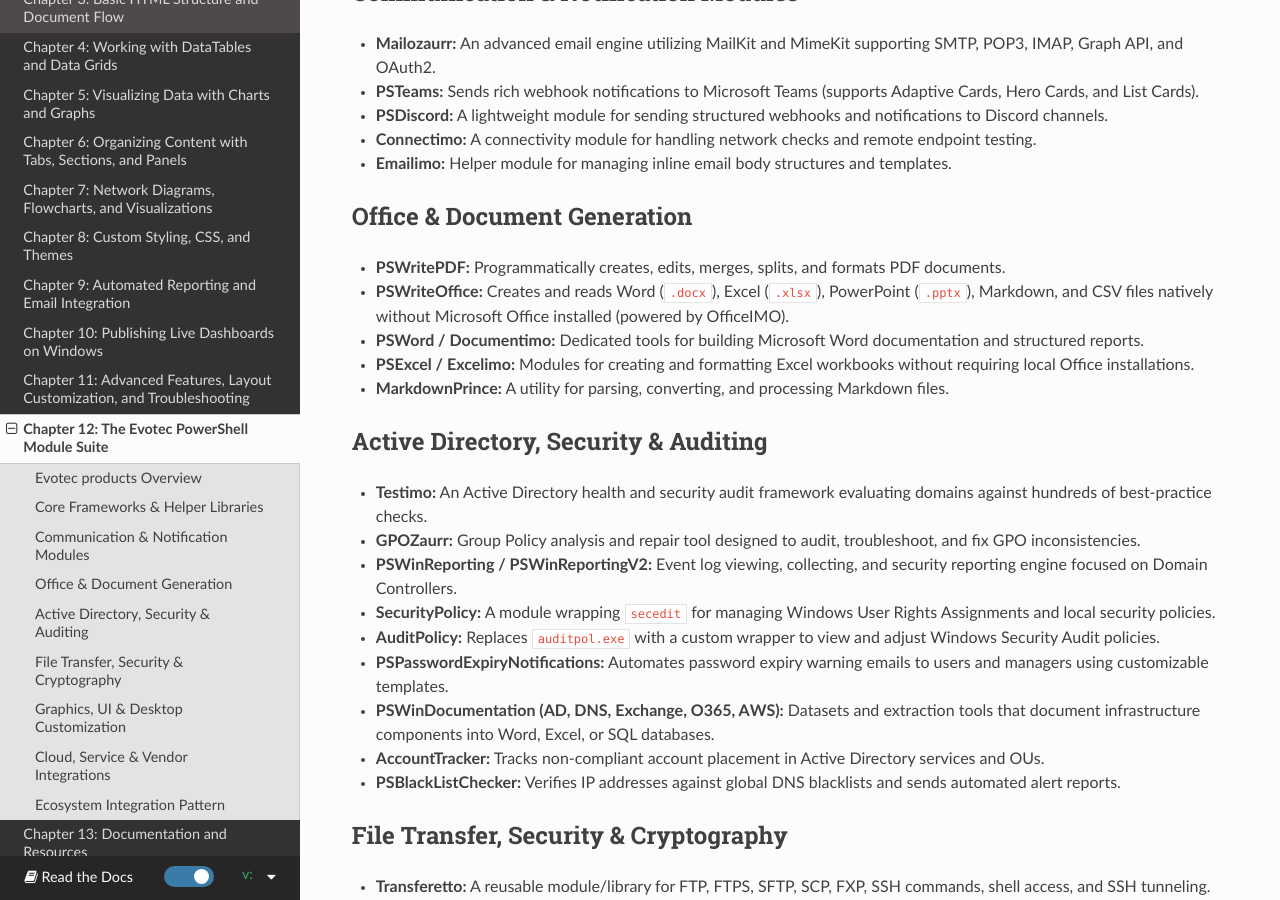
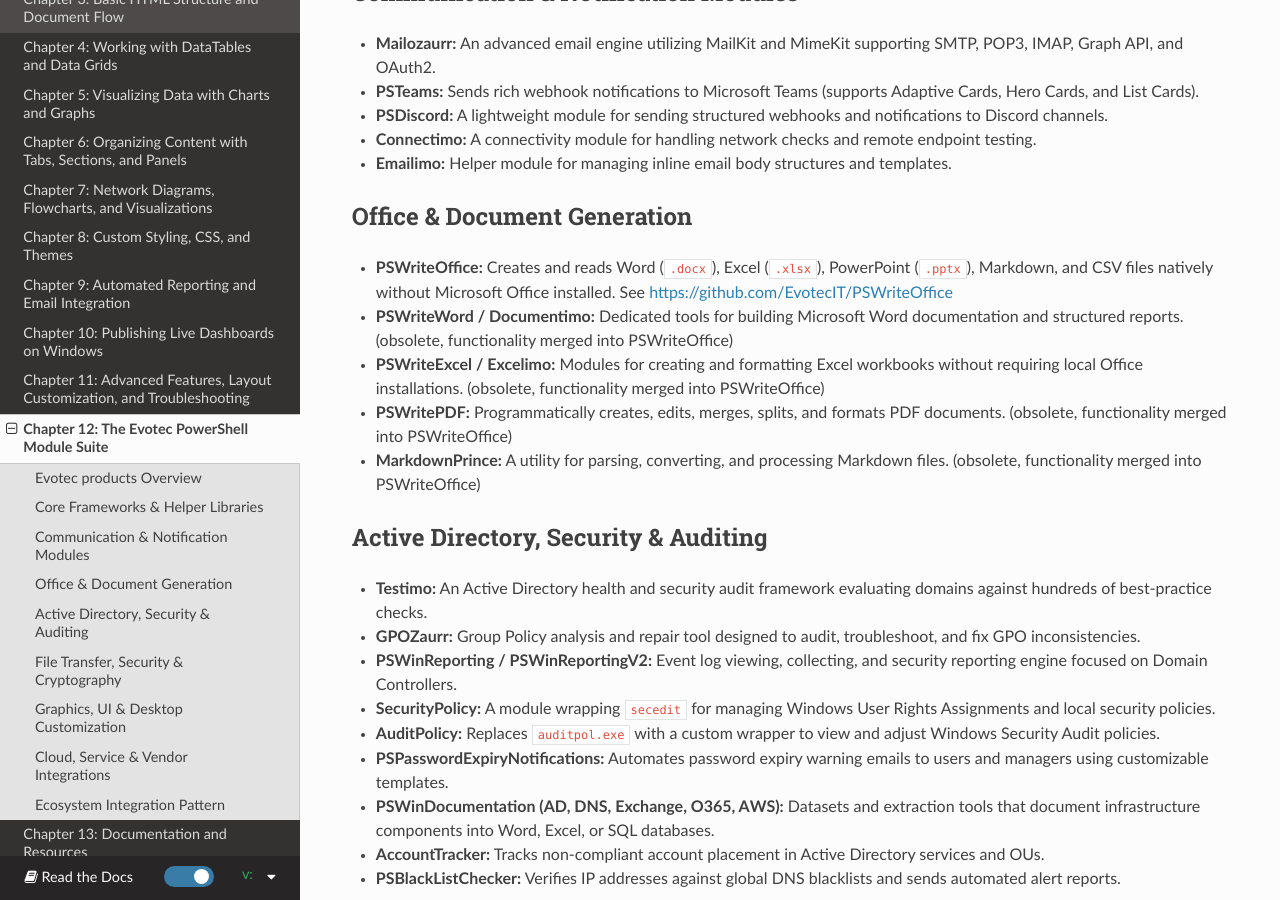
Before and after one commit to nicozanf/PSWriteHTML-doc, a Sphinx documentation site: the page built from docs/chapter-12.rst, in a window 1280 px wide and 900 px high, scrolled down 860 px. Built offline with Sphinx 7.4.7 and the Read the Docs theme 3.1.0, drawn with Linux system fonts in a browser that asks for light colours.

Commit message:
update for PSWriteOffice

```diff
--- a/docs/chapter-12.rst
+++ b/docs/chapter-12.rst
@@ -38,12 +38,12 @@
 Office & Document Generation
 ============================
 
-* **PSWritePDF:** Programmatically creates, edits, merges, splits, and formats PDF documents.
 * **PSWriteOffice:** Creates and reads Word (``.docx``), Excel (``.xlsx``), PowerPoint (``.pptx``), Markdown, and CSV files natively without
-  Microsoft Office installed (powered by OfficeIMO).
-* **PSWord / Documentimo:** Dedicated tools for building Microsoft Word documentation and structured reports.
-* **PSExcel / Excelimo:** Modules for creating and formatting Excel workbooks without requiring local Office installations.
-* **MarkdownPrince:** A utility for parsing, converting, and processing Markdown files.
+  Microsoft Office installed. See https://github.com/EvotecIT/PSWriteOffice
+* **PSWriteWord / Documentimo:** Dedicated tools for building Microsoft Word documentation and structured reports. (obsolete, functionality merged into PSWriteOffice)
+* **PSWriteExcel / Excelimo:** Modules for creating and formatting Excel workbooks without requiring local Office installations. (obsolete, functionality merged into PSWriteOffice)
+* **PSWritePDF:** Programmatically creates, edits, merges, splits, and formats PDF documents. (obsolete, functionality merged into PSWriteOffice)
+* **MarkdownPrince:** A utility for parsing, converting, and processing Markdown files. (obsolete, functionality merged into PSWriteOffice)
 
 
 Active Directory, Security & Auditing
```
